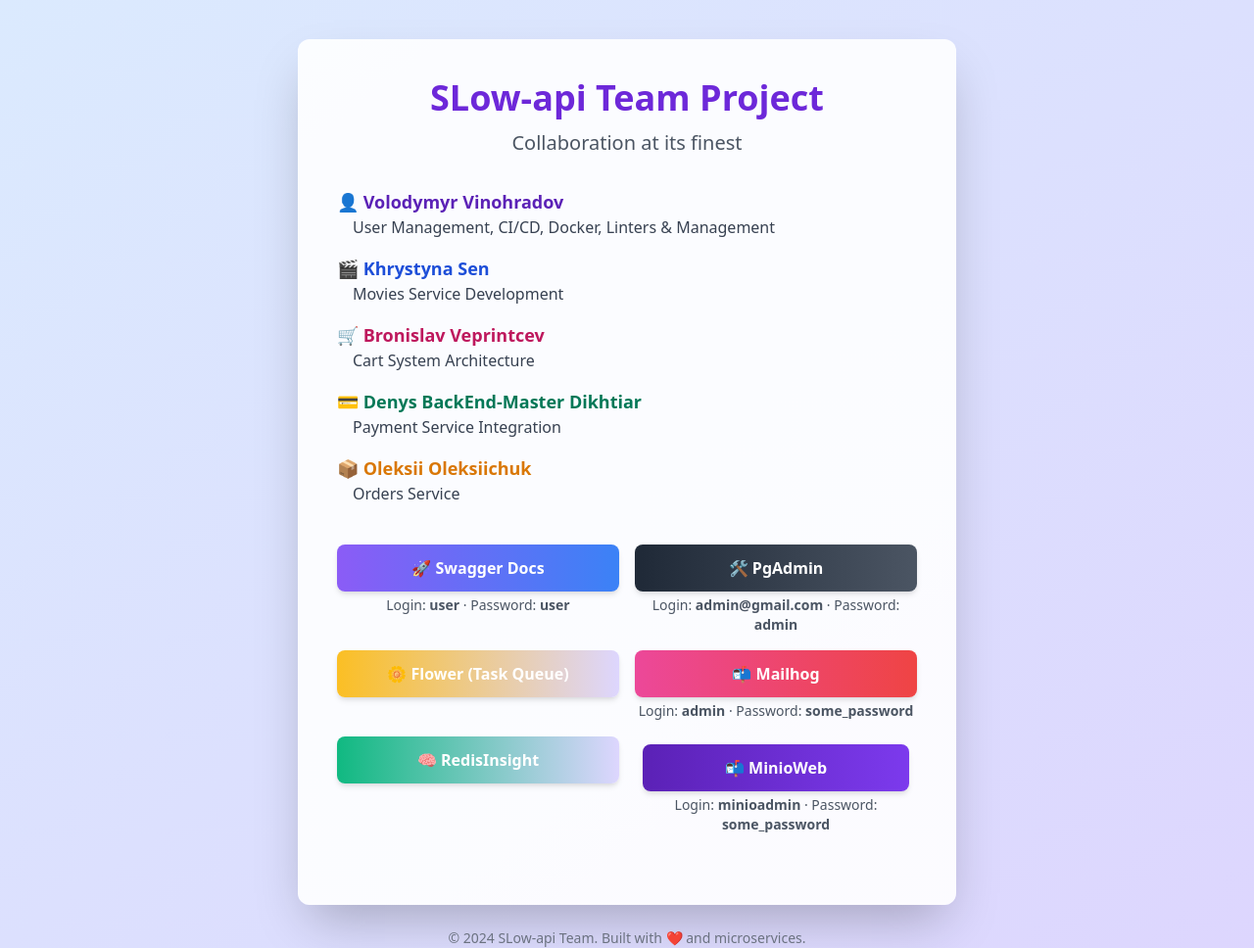
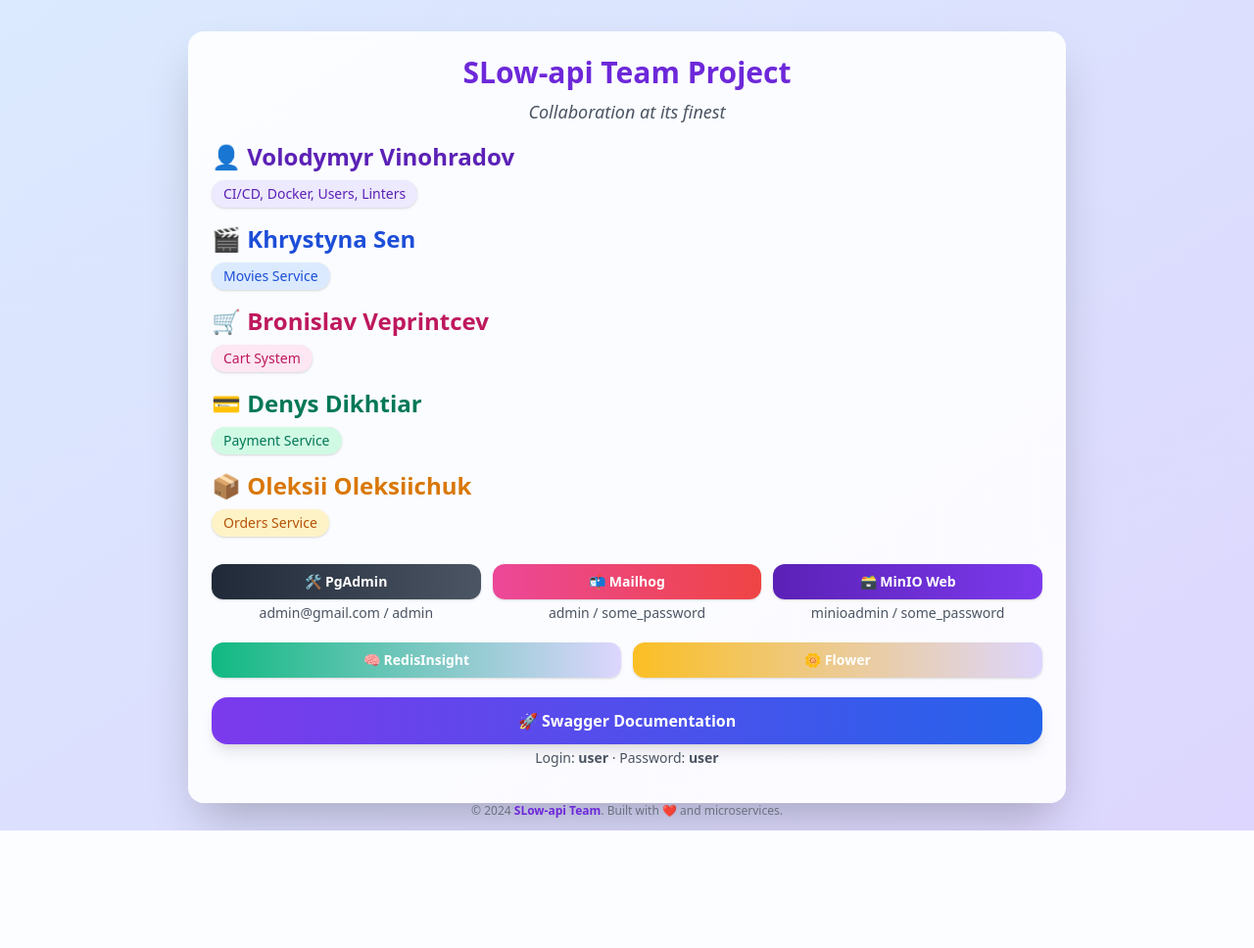
Before and after one commit to kram3ko/py-fastapi-online-cinema, a FastAPI app: page / in a window 1280 px wide. Shown: the whole page at 98% size. After the commit the page ends 848 px from the top, so only its background shows below. Run offline with FastAPI, Linux system fonts and the light colour scheme; parts of the project's set-up code (start-up, migrations or seed data) failed here and were passed over.

Commit message:
Refactor index.html for improved layout and styling, enhance team member presentation, and update links for better accessibility

```diff
--- a/src/templates/index.html
+++ b/src/templates/index.html
@@ -6,92 +6,95 @@
   <meta name="viewport" content="width=device-width, initial-scale=1.0">
   <link href="https://cdn.jsdelivr.net/npm/tailwindcss@2.2.19/dist/tailwind.min.css" rel="stylesheet">
 </head>
-<body class="bg-gradient-to-br from-blue-100 to-purple-200 min-h-screen flex flex-col items-center">
-<div class="bg-white bg-opacity-90 rounded-xl shadow-2xl p-10 max-w-2xl w-full mt-10">
-  <h1 class="text-4xl font-bold text-center text-purple-700 mb-3">SLow-api Team Project</h1>
-  <h2 class="text-xl text-center text-gray-600 mb-8">Collaboration at its finest</h2>
+<body class="bg-gradient-to-br from-blue-100 to-purple-200 min-h-screen flex flex-col items-center font-sans">
 
-  <ul class="space-y-4 mb-10">
+<div class="bg-white bg-opacity-90 rounded-2xl shadow-2xl p-6 w-full max-w-4xl mt-8">
+  <h1 class="text-3xl font-bold text-center text-purple-700 mb-2">SLow-api Team Project</h1>
+  <h2 class="text-lg text-center text-gray-600 italic mb-4">Collaboration at its finest</h2>
+
+  <ul class="flex flex-col gap-4 text-xl sm:text-2xl font-semibold mb-7">
     <li>
-      <p class="text-lg font-semibold text-purple-800">👤 Volodymyr Vinohradov</p>
-      <p class="text-gray-700 ml-4">User Management, CI/CD, Docker, Linters & Management</p>
+      <p class="text-purple-800">👤 Volodymyr Vinohradov</p>
+      <span class="inline-block mt-2 px-3 py-1 rounded-full bg-purple-100 text-purple-800 text-sm font-medium shadow">
+        CI/CD, Docker, Users, Linters
+      </span>
     </li>
     <li>
-      <p class="text-lg font-semibold text-blue-700">🎬 Khrystyna Sen</p>
-      <p class="text-gray-700 ml-4">Movies Service Development</p>
+      <p class="text-blue-700">🎬 Khrystyna Sen</p>
+      <span class="inline-block mt-2 px-3 py-1 rounded-full bg-blue-100 text-blue-700 text-sm font-medium shadow">
+        Movies Service
+      </span>
     </li>
     <li>
-      <p class="text-lg font-semibold text-pink-700">🛒 Bronislav Veprintcev</p>
-      <p class="text-gray-700 ml-4">Cart System Architecture</p>
+      <p class="text-pink-700">🛒 Bronislav Veprintcev</p>
+      <span class="inline-block mt-2 px-3 py-1 rounded-full bg-pink-100 text-pink-700 text-sm font-medium shadow">
+        Cart System
+      </span>
     </li>
     <li>
-      <p class="text-lg font-semibold text-green-700">💳 Denys BackEnd-Master Dikhtiar</p>
-      <p class="text-gray-700 ml-4">Payment Service Integration</p>
+      <p class="text-green-700">💳 Denys Dikhtiar</p>
+      <span class="inline-block mt-2 px-3 py-1 rounded-full bg-green-100 text-green-700 text-sm font-medium shadow">
+        Payment Service
+      </span>
     </li>
     <li>
-      <p class="text-lg font-semibold text-yellow-600">📦 Oleksii Oleksiichuk</p>
-      <p class="text-gray-700 ml-4">Orders Service</p>
+      <p class="text-yellow-600">📦 Oleksii Oleksiichuk</p>
+      <span class="inline-block mt-2 px-3 py-1 rounded-full bg-yellow-100 text-yellow-700 text-sm font-medium shadow">
+        Orders Service
+      </span>
     </li>
   </ul>
 
-  <div class="grid grid-cols-1 sm:grid-cols-2 gap-4 mb-6">
-    <div>
-      <a href="{{ docs_url }}" target="_blank"
-         class="block text-center px-6 py-3 bg-gradient-to-r from-purple-500 to-blue-500 text-white font-semibold rounded-lg shadow-md hover:from-blue-500 hover:to-purple-500 transition">
-        🚀 Swagger Docs
-      </a>
-      <p class="text-sm text-gray-600 text-center mt-1">
-        Login: <strong>user</strong> &middot; Password: <strong>user</strong>
-      </p>
-    </div>
-
+  <div class="grid grid-cols-1 sm:grid-cols-2 lg:grid-cols-3 gap-3 mb-5">
     <div>
       <a href="{{ pgadmin_url }}" target="_blank"
-         class="block text-center px-6 py-3 bg-gradient-to-r from-gray-800 to-gray-600 text-white font-semibold rounded-lg shadow-md hover:opacity-90 transition">
+         class="block text-center px-3 py-2 bg-gradient-to-r from-gray-800 to-gray-600 text-white font-semibold rounded-xl shadow text-sm hover:opacity-90 transition">
         🛠️ PgAdmin
       </a>
-      <p class="text-sm text-gray-600 text-center mt-1">
-        Login: <strong>admin@gmail.com</strong> &middot; Password: <strong>admin</strong>
-      </p>
+      <p class="text-center text-sm text-gray-600 mt-1">admin@gmail.com / admin</p>
     </div>
-
-    <div>
-      <a href="{{ flower }}" target="_blank"
-         class="block text-center px-6 py-3 bg-gradient-to-r from-yellow-400 to-orange-500 text-white font-semibold rounded-lg shadow-md hover:opacity-90 transition">
-        🌼 Flower (Task Queue)
-      </a>
-    </div>
-
     <div>
       <a href="{{ mailhog_url }}" target="_blank"
-         class="block text-center px-6 py-3 bg-gradient-to-r from-pink-500 to-red-500 text-white font-semibold rounded-lg shadow-md hover:opacity-90 transition">
+         class="block text-center px-3 py-2 bg-gradient-to-r from-pink-500 to-red-500 text-white font-semibold rounded-xl shadow text-sm hover:opacity-90 transition">
         📬 Mailhog
       </a>
-      <p class="text-sm text-gray-600 text-center mt-1">
-        Login: <strong>admin</strong> &middot; Password: <strong>some_password</strong>
-      </p>
+      <p class="text-center text-sm text-gray-600 mt-1">admin / some_password</p>
     </div>
+    <div>
+      <a href="{{ minio_url }}" target="_blank"
+         class="block text-center px-3 py-2 bg-gradient-to-r from-purple-800 to-purple-600 text-white font-semibold rounded-xl shadow text-sm hover:opacity-90 transition">
+        🗃️ MinIO Web
+      </a>
+      <p class="text-center text-sm text-gray-600 mt-1">minioadmin / some_password</p>
+    </div>
+  </div>
 
+  <div class="grid grid-cols-1 sm:grid-cols-2 lg:grid-cols-2 gap-3 mb-5">
     <div>
       <a href="{{ redisinsight_url }}" target="_blank"
-         class="block text-center px-6 py-3 bg-gradient-to-r from-green-500 to-teal-500 text-white font-semibold rounded-lg shadow-md hover:opacity-90 transition">
+         class="block text-center px-3 py-2 bg-gradient-to-r from-green-500 to-teal-500 text-white font-semibold rounded-xl shadow text-sm hover:opacity-90 transition">
         🧠 RedisInsight
       </a>
     </div>
-    <div class="rounded-lg p-2">
-      <a href="{{ minio_url }}" target="_blank"
-         class="block text-center px-6 py-3 bg-gradient-to-r from-purple-800 to-purple-600 text-white font-semibold rounded-lg shadow-md hover:opacity-90 transition">
-        📬 MinioWeb
+    <div>
+      <a href="{{ flower }}" target="_blank"
+         class="block text-center px-3 py-2 bg-gradient-to-r from-yellow-400 to-orange-500 text-white font-semibold rounded-xl shadow text-sm hover:opacity-90 transition">
+        🌼 Flower
       </a>
-      <p class="text-sm text-gray-600 text-center mt-1">
-        Login: <strong>minioadmin</strong> &middot; Password: <strong>some_password</strong>
-      </p>
     </div>
+  </div>
+
+  <div class="mb-3">
+    <a href="{{ docs_url }}" target="_blank"
+       class="block w-full text-center px-4 py-3 bg-gradient-to-r from-purple-600 to-blue-600 text-white text-base font-bold rounded-2xl shadow-lg hover:from-blue-600 hover:to-purple-600 transition duration-300 transform hover:scale-105">
+      🚀 Swagger Documentation
+    </a>
+    <p class="text-center text-sm text-gray-600 mt-1">Login: <strong>user</strong> · Password: <strong>user</strong></p>
   </div>
 </div>
 
-<footer class="mt-6 text-gray-500 text-sm text-center">
-  &copy; 2024 SLow-api Team. Built with ❤️ and microservices.
+<footer class="mt-auto mb-3 text-gray-500 text-xs text-center">
+  &copy; 2024 <span class="font-semibold text-purple-700">SLow-api Team</span>. Built with ❤️ and microservices.
 </footer>
 </body>
 </html>
```
